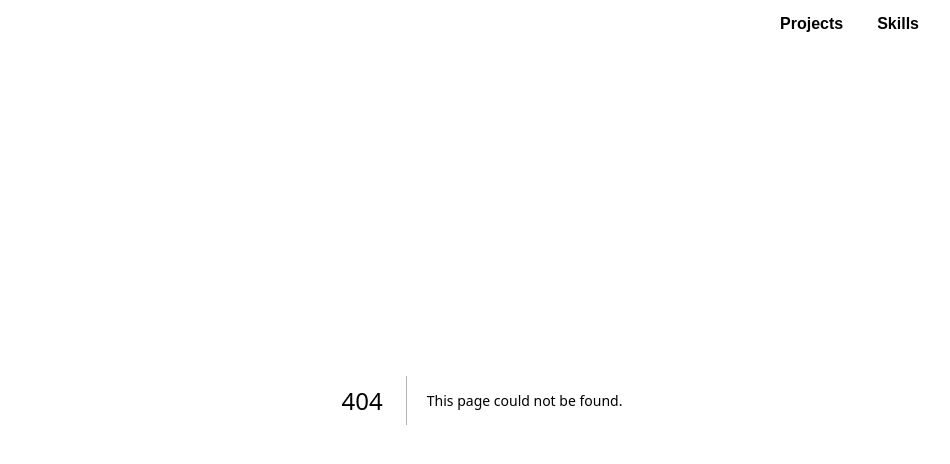
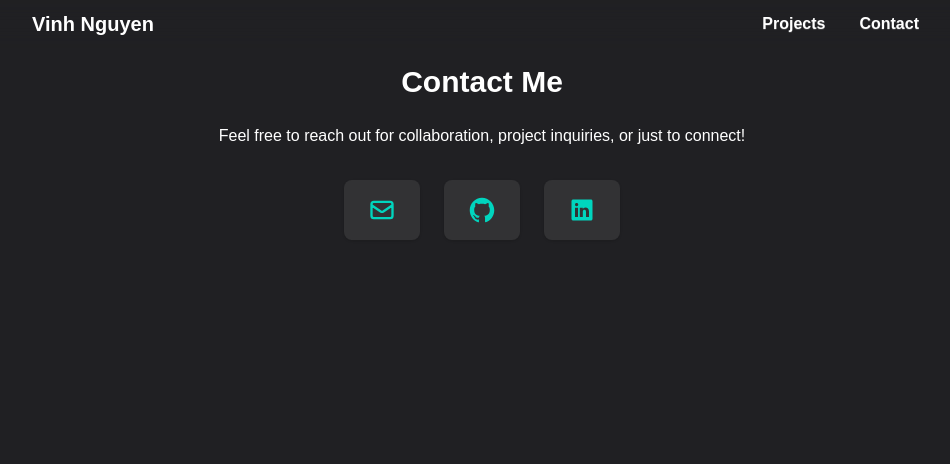
Before and after one commit to techntv/devgen, a Next.js app: page /contact in a window 1280 px wide. Before the commit this address had no page. Shown: the top 464 px of the page, without its empty margins (158-1108 px from the left). Built offline with nearby package versions, Linux system fonts and the light colour scheme.

Commit message:
add contact page

```diff
--- /dev/null
+++ b/app/contact/page.tsx
@@ -0,0 +1,40 @@
+import { HiOutlineMail } from "react-icons/hi";
+import { IoLogoGithub, IoLogoLinkedin } from "react-icons/io";
+
+export default function Contact() {
+  return (
+    <div className="max-w-2xl mx-auto px-4 py-16">
+      <h1 className="text-3xl font-bold mb-6 text-center">Contact Me</h1>
+      <p className="mb-8 text-center text-white">
+        Feel free to reach out for collaboration, project inquiries, or just to connect!
+      </p>
+      <div className="flex flex-row gap-6 items-center justify-center">
+        {/* Email */}
+        <a
+          href="mailto:vinhnguyen.dev@gmail.com"
+          className="flex items-center gap-4 px-6 py-4 rounded-lg bg-[#323234] hover:bg-[#2d2d2f] transition text-white shadow"
+        >
+          <HiOutlineMail className="w-7 h-7 text-teal-400" />
+        </a>
+        {/* GitHub */}
+        <a
+          href="https://github.com/techntv"
+          target="_blank"
+          rel="noopener noreferrer"
+          className="flex items-center gap-4 px-6 py-4 rounded-lg bg-[#323234] hover:bg-[#2d2d2f] transition text-white shadow"
+        >
+          <IoLogoGithub className="w-7 h-7 text-teal-400" />
+        </a>
+        {/* LinkedIn */}
+        <a
+          href="https://www.linkedin.com/in/vinhnguyen-dev/"
+          target="_blank"
+          rel="noopener noreferrer"
+          className="flex items-center gap-4 px-6 py-4 rounded-lg bg-[#323234] hover:bg-[#2d2d2f] transition text-white shadow"
+        >
+          <IoLogoLinkedin className="w-7 h-7 text-teal-400" />
+        </a>
+      </div>
+    </div>
+  );
+}
--- a/components/navbar.tsx
+++ b/components/navbar.tsx
@@ -17,18 +17,24 @@ const Navbar = () => {
 				>
 					Projects
 				</Link>
-				<a
+				{/* <a
 					href="#skills"
 					className="btn btn-ghost btn-sm normal-case text-base"
 				>
 					Skills
-				</a>
-				{/* <Link
-					href="/uses"
+				</a> */}
+					{/* <Link
+						href="/uses"
+						className="btn btn-ghost btn-sm normal-case text-base"
+					>
+						Uses
+					</Link> */}
+				<Link
+					href="/contact"
 					className="btn btn-ghost btn-sm normal-case text-base"
 				>
-					Uses
-				</Link> */}
+					Contact
+				</Link>
 			</div>
 		</nav>
 	);
```
